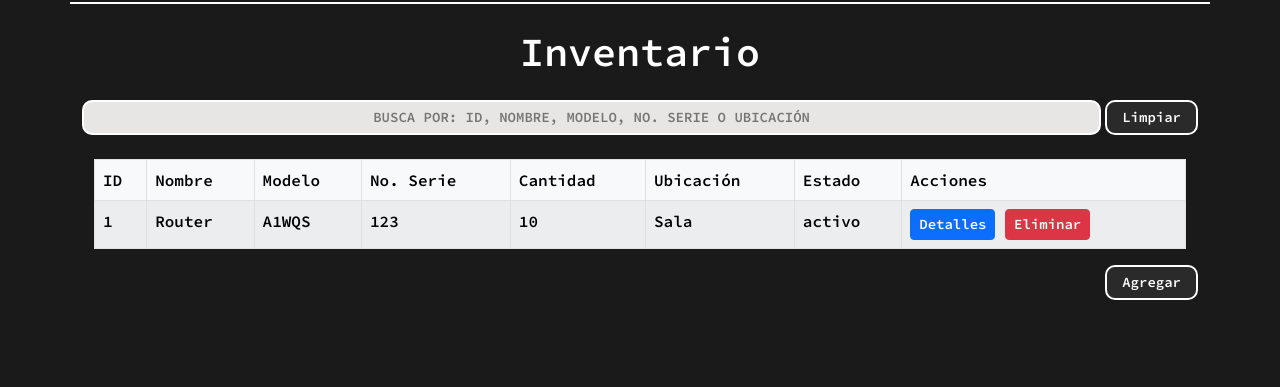
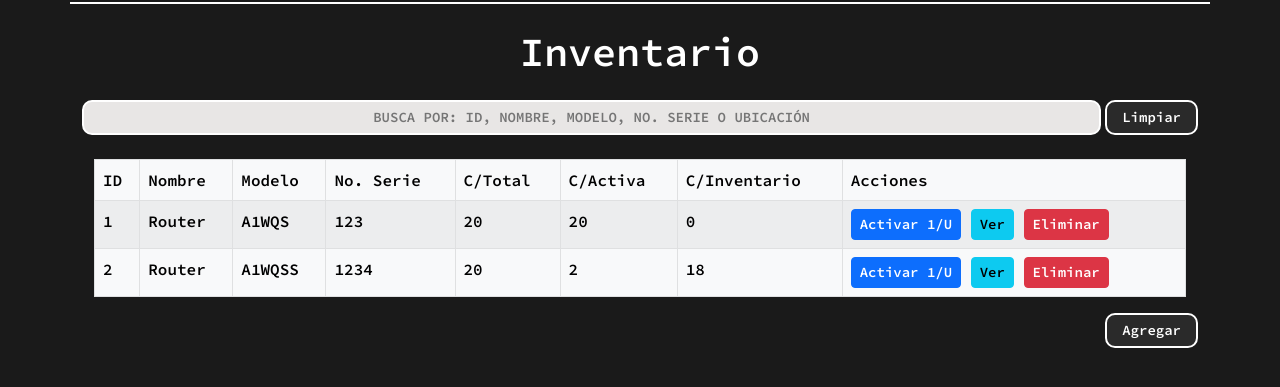
Before and after one commit to BrandonServin/NetControl, a Flask app: page /Inventario.html in a window 1280 px wide. Shown: the part 70-457 px from the top of the page. Run offline with Flask 3, Linux system fonts and the light colour scheme; data comes from the database, SQL or seed files in the repository; some libraries are stand-ins or nearby versions; some web fonts are replaced.

Commit message:
Actualizacion inventario

```diff
--- a/app/routes.py
+++ b/app/routes.py
@@ -1,9 +1,10 @@
 from flask import Blueprint, render_template, request, jsonify
 from app.models.database import db
+from sqlalchemy.exc import IntegrityError
 from app.models.speedtest import realizar_speedtest
 from app.models.nmap import scan_network
 from app.models.login import Login
-from app.models.inventario import Inventario
+from app.models.inventario import Inventario, UnidadActiva
 from app.models.reportes import Reportes
 
 main = Blueprint("main", __name__)
@@ -58,17 +59,37 @@ def iniciar_sesion():
 @main.route("/inventario", methods=["POST"])
 def agregar_inv():
     data = request.json
-    nuevo_inv = Inventario(
-        nombre=data["nombre"],
-        modelo=data["modelo"],
-        noSerie=data["noSerie"],
-        cantidad=data["cantidad"],
-        ubicacion=data["ubicacion"],
-        estado=data["estado"],
-    )
-    db.session.add(nuevo_inv)
-    db.session.commit()
-    return jsonify({"mensaje": "Inventario agregado correctamente"}), 201
+
+    # Verificar si el modelo o el número de serie ya existen
+    existente = Inventario.query.filter(
+        (Inventario.modelo == data["modelo"]) | (Inventario.noSerie == data["noSerie"])
+    ).first()
+
+    if existente:
+        return jsonify({"mensaje": "Error: Modelo o número de serie ya existen"}), 400
+
+    try:
+        nuevo_inv = Inventario(
+            nombre=data["nombre"],
+            modelo=data["modelo"],
+            noSerie=data["noSerie"],
+            cantidadTotal=data["cantidad"],
+            cantidadActiva=0,
+            cantidadInventario=data["cantidad"],
+            ubicacion=data["ubicacion"],
+            estado=data["estado"],
+        )
+
+        # Agregar el nuevo dispositivo a la base de datos
+        db.session.add(nuevo_inv)
+        db.session.commit()
+
+        # Responder con un mensaje de éxito
+        return jsonify({"mensaje": "Inventario agregado correctamente"}), 201
+    except IntegrityError:
+        # Manejar cualquier error de base de datos, como violación de restricciones
+        db.session.rollback()
+        return jsonify({"mensaje": "Error al guardar el inventario"}), 500
 
 
 # Ruta para obtener todos los reportes
@@ -82,7 +103,9 @@ def obtener_inv():
                 "nombre": r.nombre,
                 "modelo": r.modelo,
                 "noSerie": r.noSerie,
-                "cantidad": r.cantidad,
+                "cantidadTotal": r.cantidadTotal,
+                "cantidadActiva": r.cantidadActiva,
+                "cantidadInventario": r.cantidadInventario,
                 "ubicacion": r.ubicacion,
                 "estado": r.estado,
             }
@@ -101,6 +124,61 @@ def eliminar_inv(id):
     db.session.delete(inventario)
     db.session.commit()
     return jsonify({"mensaje": "Elemento eliminado correctamente"}), 200
+
+# Activar dispositivo y registrar ubicación
+@main.route("/activar_dispositivo", methods=["POST"])
+def activar_dispositivo():
+    data = request.json
+    id_dispositivo = data["id"]
+    ubicacion = data["ubicacion"]
+
+    dispositivo = Inventario.query.get(id_dispositivo)
+
+    if not dispositivo:
+        return jsonify({"mensaje": "Error: Dispositivo no encontrado."}), 404
+
+    # Verificar si aún hay unidades disponibles para activar
+    if dispositivo.cantidadInventario <= 0:
+        return jsonify({"mensaje": "Error: No hay unidades disponibles en inventario."}), 400
+
+    # Crear una nueva entrada en UnidadActiva en lugar de modificar el Inventario
+    nueva_unidad = UnidadActiva(inventario_id=dispositivo.id, ubicacion=ubicacion)
+    db.session.add(nueva_unidad)
+
+    # Actualizar los conteos en Inventario
+    dispositivo.cantidadActiva += 1
+    dispositivo.cantidadInventario -= 1
+
+    db.session.commit()
+
+    return jsonify({"mensaje": "Dispositivo activado correctamente."}), 200
+
+
+
+@main.route("/dispositivos_activos/<modelo>", methods=["GET"])
+def obtener_dispositivos_activos(modelo):
+    dispositivos_activos = (
+        UnidadActiva.query
+        .join(Inventario, Inventario.id == UnidadActiva.inventario_id)
+        .filter(Inventario.modelo == modelo)
+        .all()
+    )
+
+    if not dispositivos_activos:
+        return jsonify({"mensaje": "No se encontraron dispositivos activos para este modelo."}), 404
+
+    # Retornar los dispositivos activos con su información
+    return jsonify([
+        {
+            "id": ua.id,
+            "nombre": ua.inventario.nombre,
+            "modelo": ua.inventario.modelo,
+            "noSerie": ua.inventario.noSerie,
+            "ubicacion": ua.ubicacion  # La ubicación de la unidad activa
+        }
+        for ua in dispositivos_activos
+    ])
+
 
 
 # - - - - - - - - - - - - Metodos De La Tabla Para El Apartado De Fallas - - - - - - - - - - - -
@@ -187,3 +265,8 @@ def scan():
         return jsonify(resultado), 500  # Devuelve un error si algo falló
 
     return jsonify(resultado)
+
+# Ruta para evitar el error de favicon
+@main.route('/favicon.ico')
+def favicon():
+    return '', 204
--- a/templates/Inventario.html
+++ b/templates/Inventario.html
@@ -79,9 +79,9 @@
                         <th>Nombre</th>
                         <th>Modelo</th>
                         <th>No. Serie</th>
-                        <th>Cantidad</th>
-                        <th>Ubicación</th>
-                        <th>Estado</th>
+                        <th>C/Total</th>
+                        <th>C/Activa</th>
+                        <th>C/Inventario</th>
                         <th>Acciones</th>
                     </tr>
                 </thead>
@@ -121,7 +121,7 @@
                         <td>Pasillo</td>
                         <td>Activo</td>
                         <td>
-                            <button class="btn btn-primary btn-sm" onclick="abrirModal('modal2')">Detalles</button>
+                            <button class="btn btn-primary btn-sm" onclick="abrirModal('modal2')">Activar 1/U</button>
                             <button class="btn btn-danger btn-sm">Eliminar</button>
                         </td>
                     </tr>
@@ -146,12 +146,6 @@
                 <h2>Agrega tu inventario</h2>
 
                 <form class="contact-form col-md-12" id="send">
-                    <div class="d-flex mt-2">
-                        <h3>Inventario Existente: </h3>
-                        <select name="inventarioExistente">
-                            <option value="seleccionar">Seleccionar</option>
-                        </select>
-                    </div>
 
                     <div class="d-flex mt-2">
                         <h3>Nombre: </h3>
@@ -174,16 +168,10 @@
                     </div>
 
                     <div class="d-flex mt-2">
-                        <h3>Ubicación: </h3>
-                        <input type="text" name="ubicacion" placeholder="Ubicacion">
-                    </div>
-
-                    <div class="d-flex mt-2">
                         <h3>Estado: </h3>
                         <!-- <input type="text" name="estado" placeholder="Estado"> -->
                         <select name="estado">
                             <option value="inactivo">Inactivo</option>
-                            <option value="activo">Activo</option>
                         </select>
                     </div>
 
@@ -202,22 +190,42 @@
             <!-- Clase personalizada para mostrar la informacion-->
             <div class="modal-content">
                 <!-- Elemento para cerrar la ventana modal una x-->
-                <span class="close" onclick="cerrarModal('modal1')">&times;</span>
+                <span class="close" onclick="cerrarModal('modal2')">&times;</span>
 
                 <!-- Titulo maquetacion-->
-                <h2>Detalles</h2>
+                <h2>Activar dispositivo</h2>
 
                 <form class="contact-form col-md-12" id="send">
                     <div class="d-flex mt-2">
-                        <h3>Cantidad: </h3>
-                        <input type="text" name="nombre" placeholder="Nombre">
+                        <h3>Ubicacion: </h3>
+                        <input type="text" id="ubicacion" name="ubicacion" placeholder="Ubicacion">
                     </div>
 
                     <!-- Contenedor flexbox para alinear el botón de envío a la derecha -->
                     <div class="d-flex justify-content-end mt-1">
-                        <button type="submit" id="agregarBtn">Agregar</button>
+                        <button type="submit" id="agregarBtn" onclick="activarDispositivo()">Activar</button>
                     </div>
                 </form>
+            </div>
+        </div>
+
+        <div id="modal3" class="modal textForm">
+            <div class="modal-content">
+                <span class="close" onclick="cerrarModal('modal3')">&times;</span>
+                <h2>Dispositivos Activos</h2>
+                <table class="table table-striped table-bordered table-light" id="tablaDisActivos">
+                    <thead class="table-light">
+                        <tr>
+                            <th>Nombre</th>
+                            <th>Modelo</th>
+                            <th>No. Serie</th>
+                            <th>Ubicacion</th>
+                        </tr>
+                    </thead>
+                    <tbody>
+
+                    </tbody>
+                </table>
             </div>
         </div>
     </main>
@@ -231,11 +239,11 @@
         const nombre = document.querySelector("input[name='nombre']").value;
         const modelo = document.querySelector("input[name='modelo']").value;
         const noSerie = document.querySelector("input[name='noSerie']").value;
-        const ubicacion = document.querySelector("input[name='ubicacion']").value;
+        //const ubicacion = document.querySelector("input[name='ubicacion']").value;
 
         console.log("llego");
         const botonEnviar = document.getElementById("agregarBtn");
-        if (nombre.trim() !== "" && modelo.trim() !== "" && noSerie.trim() !== "" && ubicacion.trim() !== "") {
+        if (nombre.trim() !== "" && modelo.trim() !== "" && noSerie.trim() !== "") {
             botonEnviar.disabled = false;
         } else {
             botonEnviar.disabled = true;
@@ -262,7 +270,7 @@
             modelo: formData.get("modelo"),
             noSerie: formData.get("noSerie"),
             cantidad: formData.get("cantidad"),
-            ubicacion: formData.get("ubicacion"),
+            ubicacion: "Sin ubicacion",
             estado: formData.get("estado")
         };
 
@@ -282,18 +290,14 @@
     });
     // - - - - - Fin de la funcion - - - - -
 
-    document.addEventListener("DOMContentLoaded", function () {
-        const selectInventario = document.querySelector("select[name='inventarioExistente']");
-        const inputNombre = document.querySelector("input[name='nombre']");
-        const inputModelo = document.querySelector("input[name='modelo']");
-        const inputNoSerie = document.querySelector("input[name='noSerie']");
-        const inputCantidad = document.querySelector("input[name='cantidad']");
-        const inputUbicacion = document.querySelector("input[name='ubicacion']");
-        const selectEstado = document.querySelector("select[name='estado']");
 
-        let inventarioData = []; // Variable para almacenar los datos del inventario
 
   // Cargar inventario y guardar los datos en la variable
+  function abrirModalDisActivos(id) {
+    abrirModal('modal2');
+    dispositivoSeleccionado = id;
+}
+
   function cargarReportes() {
     fetch("/inventario")
         .then(response => response.json())
@@ -302,7 +306,6 @@
 
             const tbody = document.querySelector("#tablaInventario tbody");
             tbody.innerHTML = "";
-                    selectInventario.innerHTML = '<option value="seleccionar">Seleccionar</option>';
 
             inventario.forEach(inv => {
                 // Agregar elementos a la tabla
@@ -312,59 +315,95 @@
                     <td>${inv.nombre}</td>
                     <td>${inv.modelo}</td>
                     <td>${inv.noSerie}</td>
-                            <td>${inv.cantidad}</td>
-                            <td>${inv.ubicacion}</td>
-                            <td>${inv.estado}</td>
+                    <td>${inv.cantidadTotal}</td>
+                    <td>${inv.cantidadActiva}</td>
+                    <td>${inv.cantidadInventario}</td>
                     <td>
-                                <button class="btn btn-primary btn-sm" onclick="abrirModal('modal2')">Detalles</button>
+                        <button class="btn btn-primary btn-sm" onclick="abrirModalDisActivos(${inv.id})">Activar 1/U</button>
+                        <button class="btn btn-info btn-sm" onclick="verDispositivosActivos('${inv.modelo}')">Ver</button>
                         <button class="btn btn-danger btn-sm" onclick="eliminarInventario(${inv.id})">Eliminar</button>
                     </td>
                 `;
                 tbody.appendChild(tr);
-
-                        // Agregar opciones al select
-                        const option = document.createElement("option");
-                        option.value = inv.id;
-                        option.textContent = inv.nombre;
-                        selectInventario.appendChild(option);
             });
         })
         .catch(error => console.error("Error al cargar los reportes:", error));
 }
 
-        // Evento para llenar los campos automáticamente al seleccionar un elemento
-        selectInventario.addEventListener("change", function () {
-            const selectedId = this.value;
+   // Llamar a la función al cargar la página
+   document.addEventListener("DOMContentLoaded", cargarReportes);
 
-            // Si selecciona "Seleccionar", limpiar los campos
-            if (selectedId === "seleccionar") {
-                inputNombre.value = "";
-                inputModelo.value = "";
-                inputNoSerie.value = "";
-                inputCantidad.value = "";
-                inputUbicacion.value = "";
-                selectEstado.value = "inactivo"; // Puedes cambiarlo según sea necesario
+
+// Función para activar un dispositivo
+let dispositivoSeleccionado = null;
+
+function activarDispositivo() {
+    const ubicacion = document.getElementById("ubicacion").value;
+
+    if (!dispositivoSeleccionado) {
+        alert("No se ha seleccionado ningún dispositivo.");
         return;
     }
 
-            // Buscar el inventario seleccionado en los datos cargados
-            const selectedItem = inventarioData.find(inv => inv.id == selectedId);
+    if (!ubicacion) {
+        alert("Por favor, ingrese una ubicación.");
+        return;
+    }
 
-            if (selectedItem) {
-                inputNombre.value = selectedItem.nombre;
-                inputModelo.value = selectedItem.modelo;
-                inputNoSerie.value = selectedItem.noSerie;
-                inputCantidad.value = selectedItem.cantidad;
-                inputUbicacion.value = selectedItem.ubicacion;
-                selectEstado.value = selectedItem.estado;
+    const data = {
+        id: dispositivoSeleccionado,
+        ubicacion: ubicacion
+    };
+
+    fetch("/activar_dispositivo", {
+        method: "POST",
+        headers: {
+            "Content-Type": "application/json"
+        },
+        body: JSON.stringify(data)
+    })
+    .then(response => response.json())
+    .then(result => {
+        alert(result.mensaje);
+        // Recargar los reportes para mostrar el dispositivo activado
+        cargarReportes();
+        // Cerrar el modal o realizar alguna otra acción
+        document.getElementById("modal2").style.display = "none";
+        dispositivoSeleccionado = null; // Resetear la variable de dispositivo seleccionado
+    })
+    .catch(error => console.error("Error:", error));
 }
+
+
+function verDispositivosActivos(modelo) {
+    fetch(`/dispositivos_activos/${modelo}`)
+        .then(response => response.json())
+        .then(dispositivos => {
+            const tbody = document.querySelector("#modal3 #tablaDisActivos tbody");
+            tbody.innerHTML = "";  // Limpiar la tabla antes de agregar los nuevos dispositivos
+
+            if (dispositivos.length > 0) {
+                dispositivos.forEach(d => {
+                    const tr = document.createElement("tr");
+                    tr.innerHTML = `
+                        <td>${d.nombre}</td>
+                        <td>${d.modelo}</td>
+                        <td>${d.noSerie}</td>
+                        <td>${d.ubicacion}</td>
+                    `;
+                    tbody.appendChild(tr);
                 });
 
-        // Cargar datos al iniciar la página
-        cargarReportes();
+                // Abrir el modal
+                abrirModal('modal3');
+            } else {
+                alert(`No hay dispositivos activos para el modelo ${modelo}.`);
+            }
+        })
+        .catch(error => {
+            console.error("Error al obtener dispositivos activos:", error);
         });
-
-
+}
 
     // - - - - - Fin de la funcion - - - - -
 
```
Also changed, not shown: app/crearBaseDatos.py (+21 -7 lines), app/models/inventario.py (+13 -5 lines), app/routes/reportes.py (deleted, +0 -65 lines), app/instance/baseNetControl.db, static/favicon.ico (deleted), static/img/favicon.ico (added). Lines whose indentation alone changed are shown as unchanged.
